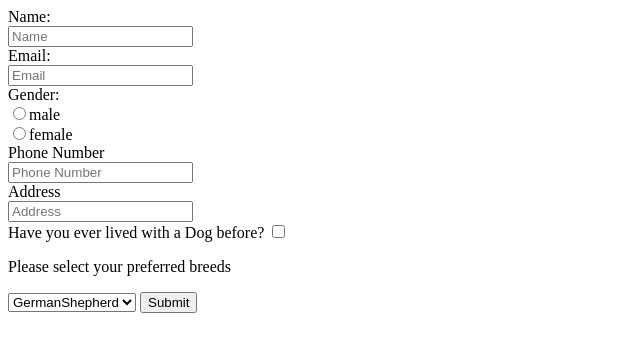
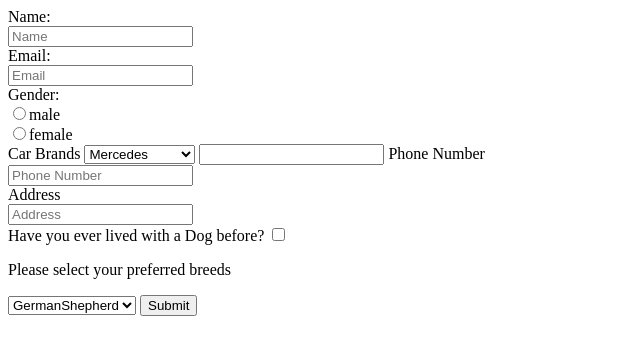
Before and after one commit to acciojob/signup-form-car-Vyshnavi1986, a website: page main.html in a window 1280 px wide. Shown: the whole page, without its empty margins (0-640 px from the left). Drawn offline with Linux system fonts and the light colour scheme.

Commit message:
created a submission

```diff
--- a/main.html
+++ b/main.html
@@ -14,8 +14,13 @@
   <input type="email" required="yes" placeholder="Email" id="name" name="Name"><br>
   <label for="gender">Gender:</label><br>
 	<input type="radio" required="yes" id="gender_m" name="gender">male</input><br>
-	<input type="radio" required="yes" id="gender_f" name="gender">female</input>
-
+	<input type="radio" required="yes" id="gender_f" name="gender">female</input><br>
+	<label for="CarBrands">Car Brands</label>
+	<select name="CarBrands" id=cars required="yes" id="cars">Please choose an option
+	<option>Mercedes</option>
+	<option>Maruthi Swift</option>
+	<option>Maruthi Suzuki</option></select>
+	<input type=
   <br>
   <label for="phone">Phone Number</label><br>
   <input type="text" placeholder="Phone Number" id="phone" name="phone"><br>
```
